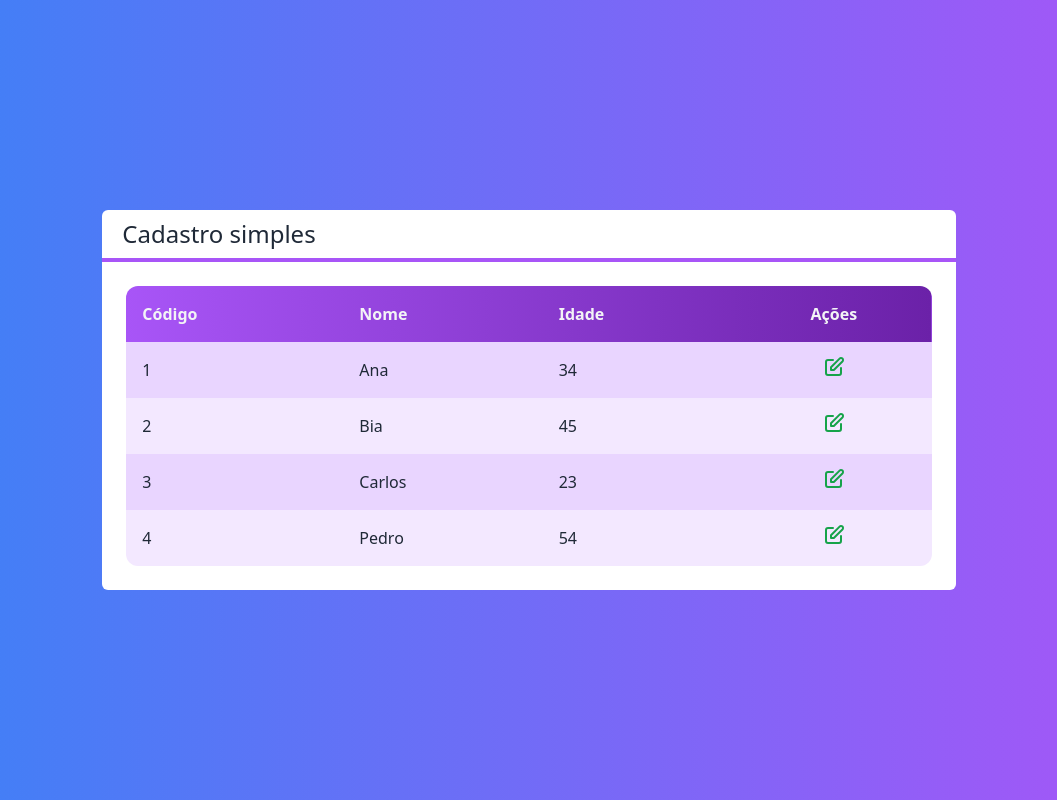
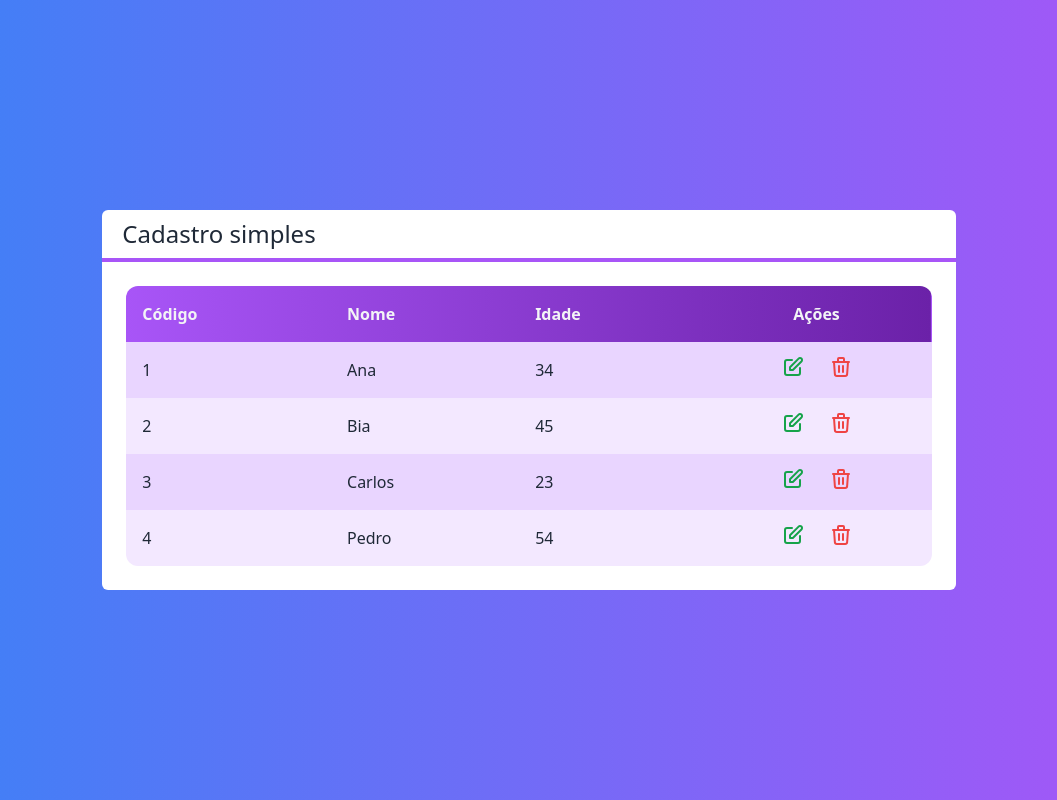
Before and after one commit to Julio-Norberto/crud, a Next.js app: page / in a window 1280 px wide. Shown: the whole page, without its empty margins (111-1168 px from the left). Built offline with nearby package versions, Linux system fonts and the light colour scheme.

Commit message:
modify index.tsx

```diff
--- a/src/pages/index.tsx
+++ b/src/pages/index.tsx
@@ -15,10 +15,14 @@ export default function Home() {
     console.log(cliente.nome)
   }
 
+  function clienteExcluido(cliente: Cliente) {
+    console.log(`Excluir cliente ${cliente.nome}`)
+  }
+
   return (
     <div className="flex justify-center items-center h-screen bg-gradient-to-r from-blue-500 to-purple-500 text-white">
         <Layout titulo="Cadastro simples">
-            <Tabela clientes={clientes} clienteSelecionado={clienteSelecionado} />
+            <Tabela clientes={clientes} clienteSelecionado={clienteSelecionado} clienteExcluido={clienteExcluido} />
         </Layout>
     </div>
   )
```
